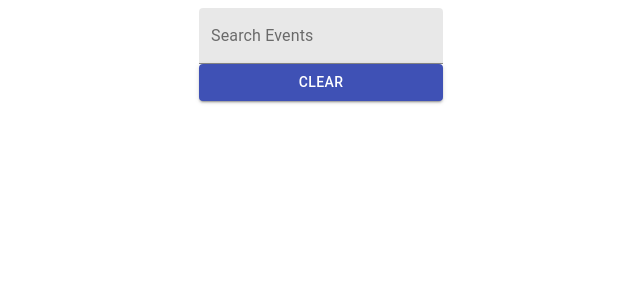
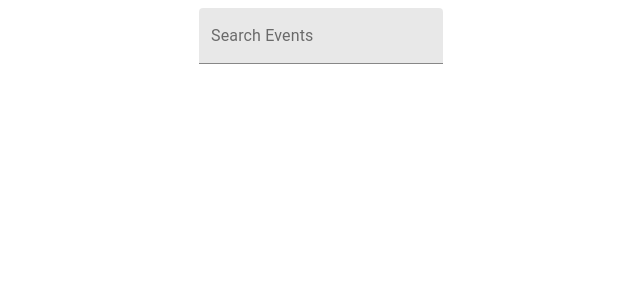
Before and after one commit to deepelegant99/search_over_api, a React (Create React App) app: page / in a window 1280 px wide. Shown: the top 300 px of the page, without its empty margins (319-959 px from the left). Built offline with nearby package versions, Linux system fonts and the light colour scheme.

Commit message:
Create the effect: Clear button disappear when the search value is empty.

```diff
--- a/src/components/SearchBar.js
+++ b/src/components/SearchBar.js
@@ -7,6 +7,8 @@ const SearchBar = () => {
   const searchHandler = (e) => {
     setSearchValue(e.target.value);
   };
+
+  const displayClear = searchValue.length === 0;
 
   return (
     <>
@@ -18,6 +20,7 @@ const SearchBar = () => {
           onChange={searchHandler}
           value={searchValue}
         />
+        {!displayClear && (
           <Button
             variant="contained"
             color="primary"
@@ -25,6 +28,7 @@ const SearchBar = () => {
           >
             Clear
           </Button>
+        )}
       </FormControl>
       <h1>{searchValue}</h1>
     </>
```
Lines whose indentation alone changed are shown as unchanged.
